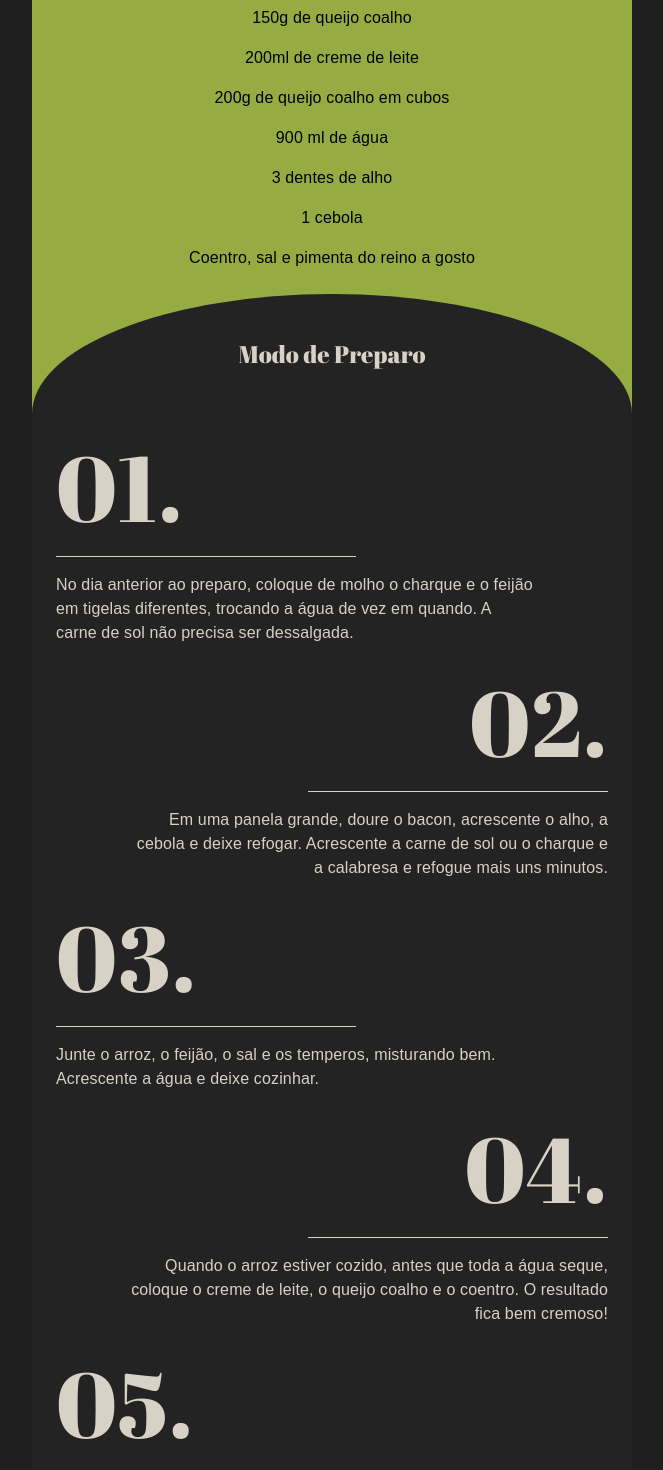
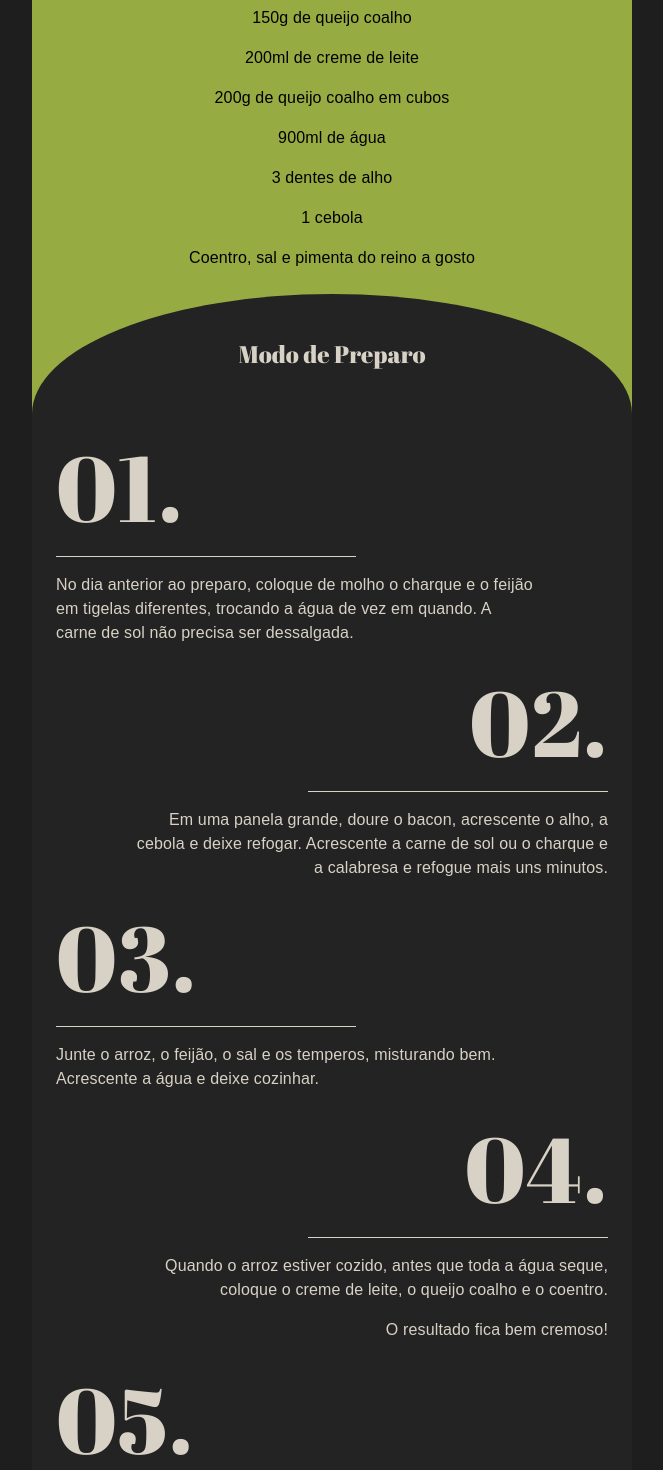
Before and after one commit to bosilveira/hedgehog-sabores, a React (Create React App) app: page /#/pb in a window 1280 px wide. Shown: the part 720-2190 px from the top of the page, without its empty margins (308-971 px from the left). Built offline with nearby package versions, Linux system fonts and the light colour scheme.

Commit message:
fix: receita PB

```diff
--- a/src/Nordeste/PB.js
+++ b/src/Nordeste/PB.js
@@ -65,7 +65,7 @@ export default function ReceitaPB() {
                     200g de queijo coalho em cubos
                 </Typography>
                 <Typography variant="body1">
-                    900 ml de água
+                    900ml de água
                 </Typography>
                 <Typography variant="body1">
                     3 dentes de alho
@@ -120,6 +120,8 @@ export default function ReceitaPB() {
                 </Typography>
                 <Typography variant="body1">
                     Quando o arroz estiver cozido, antes que toda a água seque, coloque o creme de leite, o queijo coalho e o coentro.
+                </Typography>
+                <Typography variant="body1">
                     O resultado fica bem cremoso!
                 </Typography>
             </Box>
```
